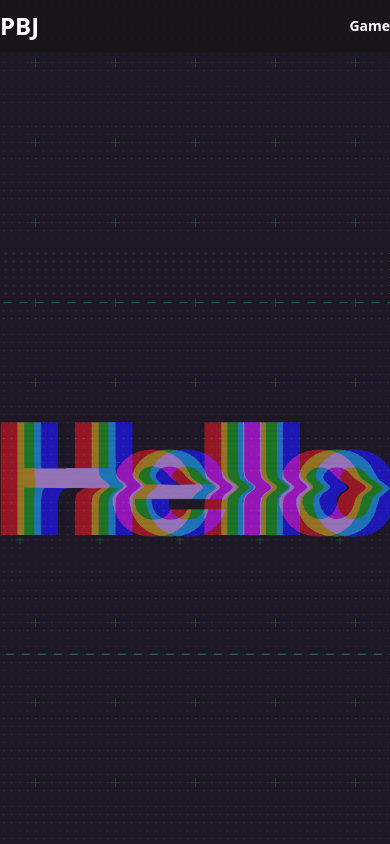
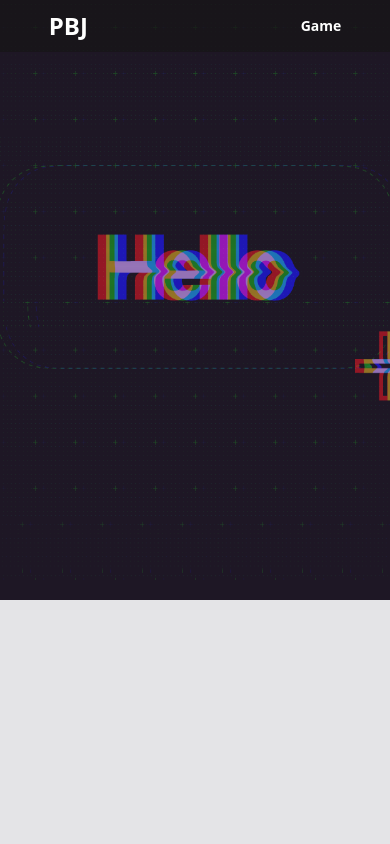
Before and after one commit to juan-lagunas/my-world, a Next.js app: page / in a window 390 px wide. Shown: the top 844 px of the page. Built offline with nearby package versions, Linux system fonts and the light colour scheme.

Commit message:
Change banner size

```diff
--- a/src/app/globals.css
+++ b/src/app/globals.css
@@ -12,3 +12,10 @@
     background-position: center -20px;
     max-width: 3400px;
 }
+
+@media screen and (max-width:640px) {
+    .hero {
+        height: 600px;
+        background-size: 1200px 600px;
+    }
+}
--- a/src/app/layout.tsx
+++ b/src/app/layout.tsx
@@ -14,7 +14,7 @@ export default function RootLayout({
     <html lang="en">
         <body>
             <nav className="fixed h-[52px] w-full z-10 bg-[#161616] bg-opacity-70">
-                <div className="max-w-[980px] h-full mx-auto text-[#ffffff] flex justify-between items-center">
+                <div className="w-3/4 sm:max-w-[980px] h-full mx-auto text-[#ffffff] flex justify-between items-center">
                     <Link href="/" className="font-bold text-2xl">PBJ</Link>
                     <Link href="/game" className="font-semibold text-sm">Game</Link>
                 </div>
--- a/src/app/page.tsx
+++ b/src/app/page.tsx
@@ -1,7 +1,7 @@
 export default function World() {
     return (
         <>
-            <section className="min-h-[1024px] bg-[#1E1725] w-full">
+            <section className="h-[600px] sm:min-h-[1024px] bg-[#1E1725] w-full">
                 <div className="hero"></div>
             </section>
             <main>
```
